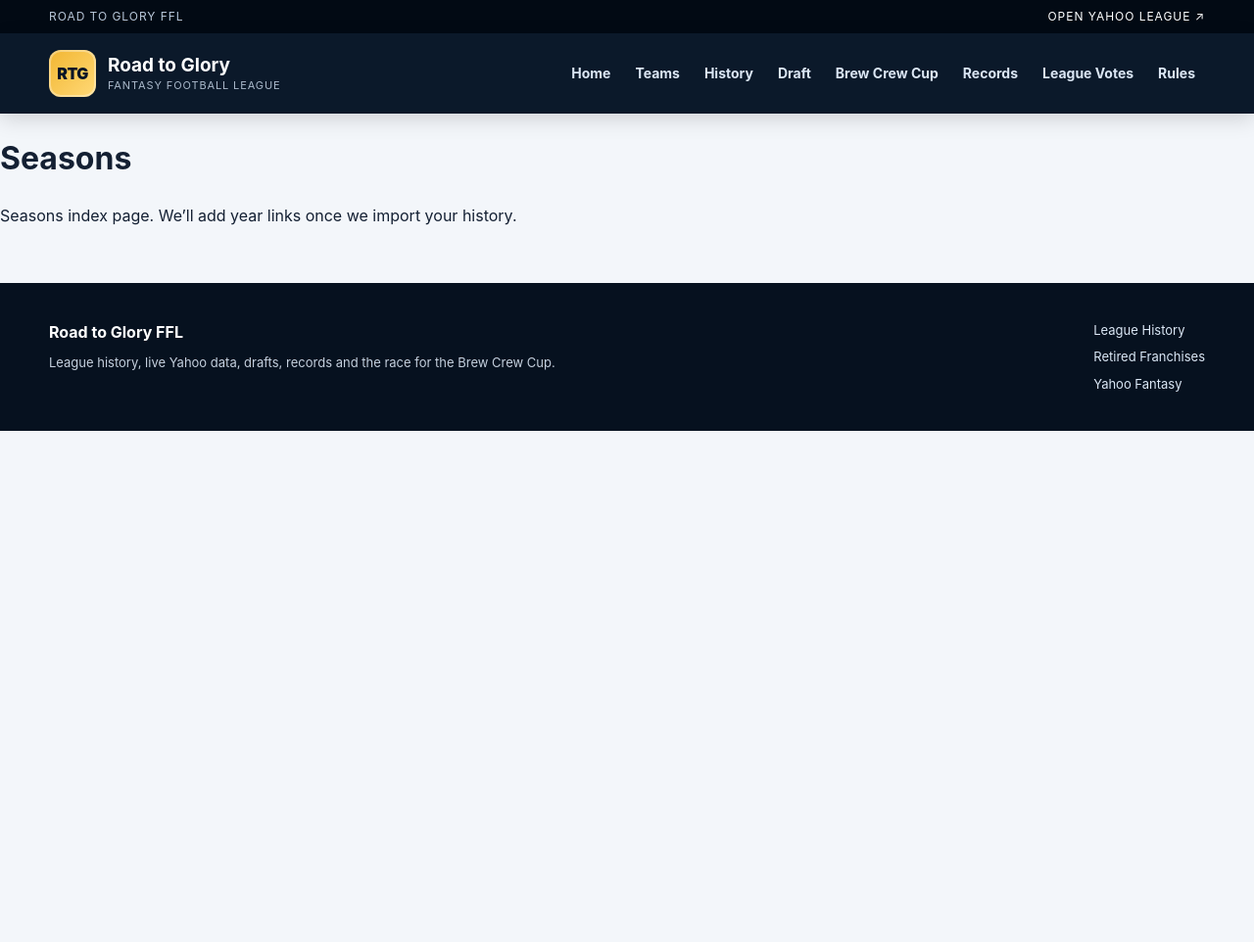
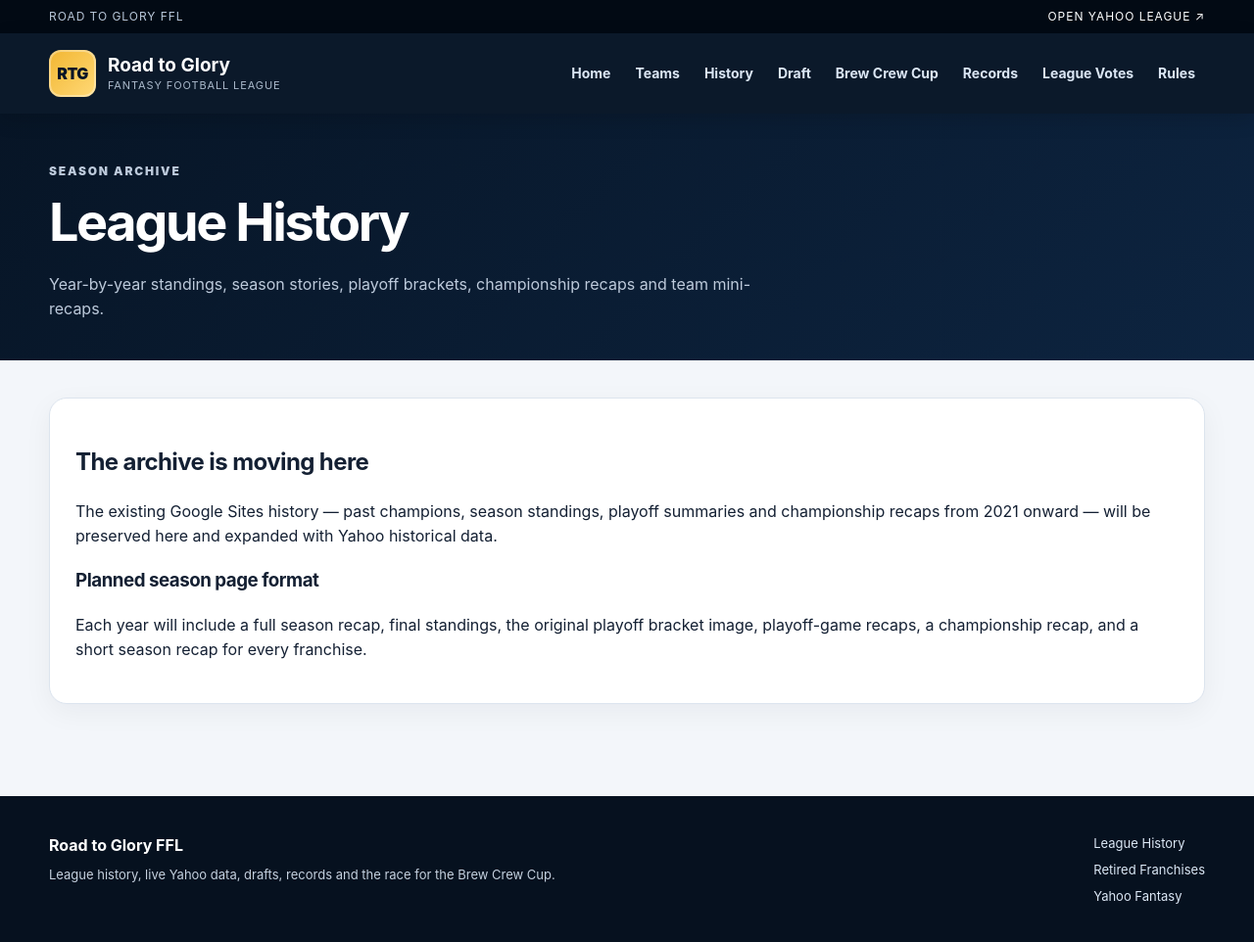
Before and after one commit to stringer56/fantasy-football-site, a Jekyll site: the page built from seasons.md, in a window 1280 px wide and 963 px high. Shown: the whole window at 98% size. Built offline with Jekyll 4.4.1, drawn with Linux system fonts in a browser that asks for light colours.

Commit message:
Redesign league history hub

```diff
--- a/seasons.md
+++ b/seasons.md
@@ -1,8 +1,7 @@
 ---
 layout: default
-title: Seasons
+title: League History
 permalink: /seasons/
 ---
-
-# Seasons
-<p>Seasons index page. We’ll add year links once we import your history.</p>
+<section class="page-hero"><div class="shell"><p class="eyebrow">Season archive</p><h1>League History</h1><p>Year-by-year standings, season stories, playoff brackets, championship recaps and team mini-recaps.</p></div></section>
+<section class="page-section"><div class="shell"><div class="prose"><h2>The archive is moving here</h2><p>The existing Google Sites history — past champions, season standings, playoff summaries and championship recaps from 2021 onward — will be preserved here and expanded with Yahoo historical data.</p><h3>Planned season page format</h3><p>Each year will include a full season recap, final standings, the original playoff bracket image, playoff-game recaps, a championship recap, and a short season recap for every franchise.</p></div></div></section>
```
